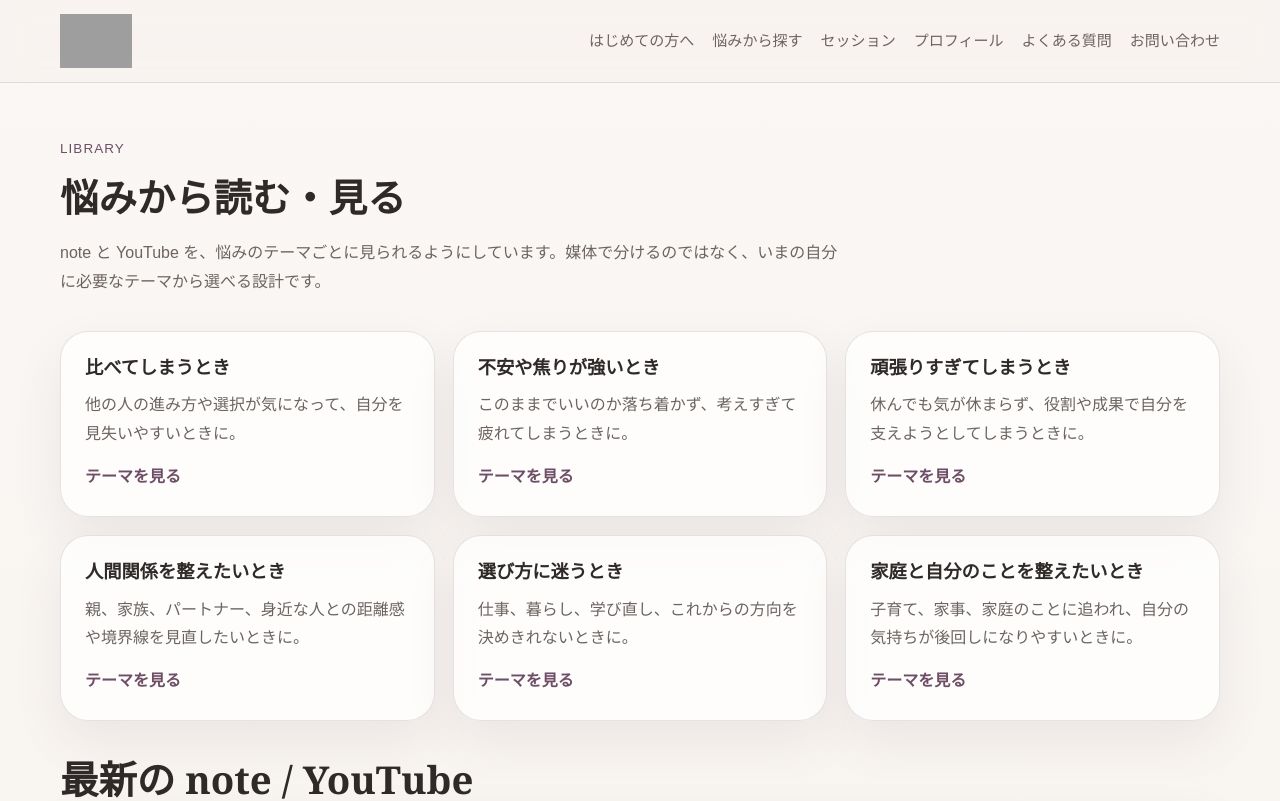
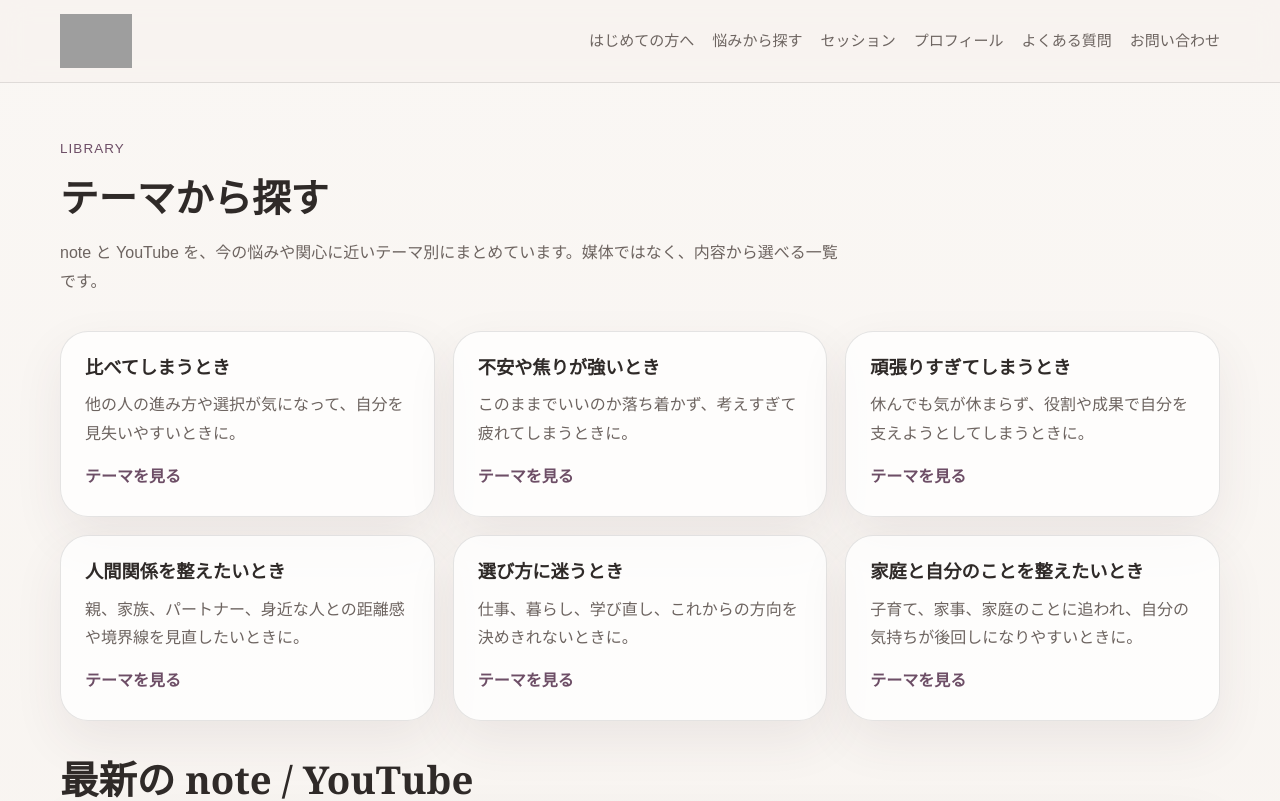
Before and after one commit to mumupong/donut-method-brand-site, a Next.js app: page /library in a window 1280 px wide. Shown: the top 801 px of the page. Built offline with nearby package versions, Linux system fonts and the light colour scheme; grey boxes are pictures that could not be loaded.

Commit message:
Update page.tsx

```diff
--- a/app/library/page.tsx
+++ b/app/library/page.tsx
@@ -11,8 +11,8 @@ export default function LibraryPage() {
     <div className="container page-shell">
       <SectionIntro
         eyebrow="Library"
-        title="悩みから読む・見る"
-        description="note と YouTube を、悩みのテーマごとに見られるようにしています。媒体で分けるのではなく、いまの自分に必要なテーマから選べる設計です。"
+        title="テーマから探す"
+        description="note と YouTube を、今の悩みや関心に近いテーマ別にまとめています。媒体ではなく、内容から選べる一覧です。"
       />
 
       <section className="page-section">
```
